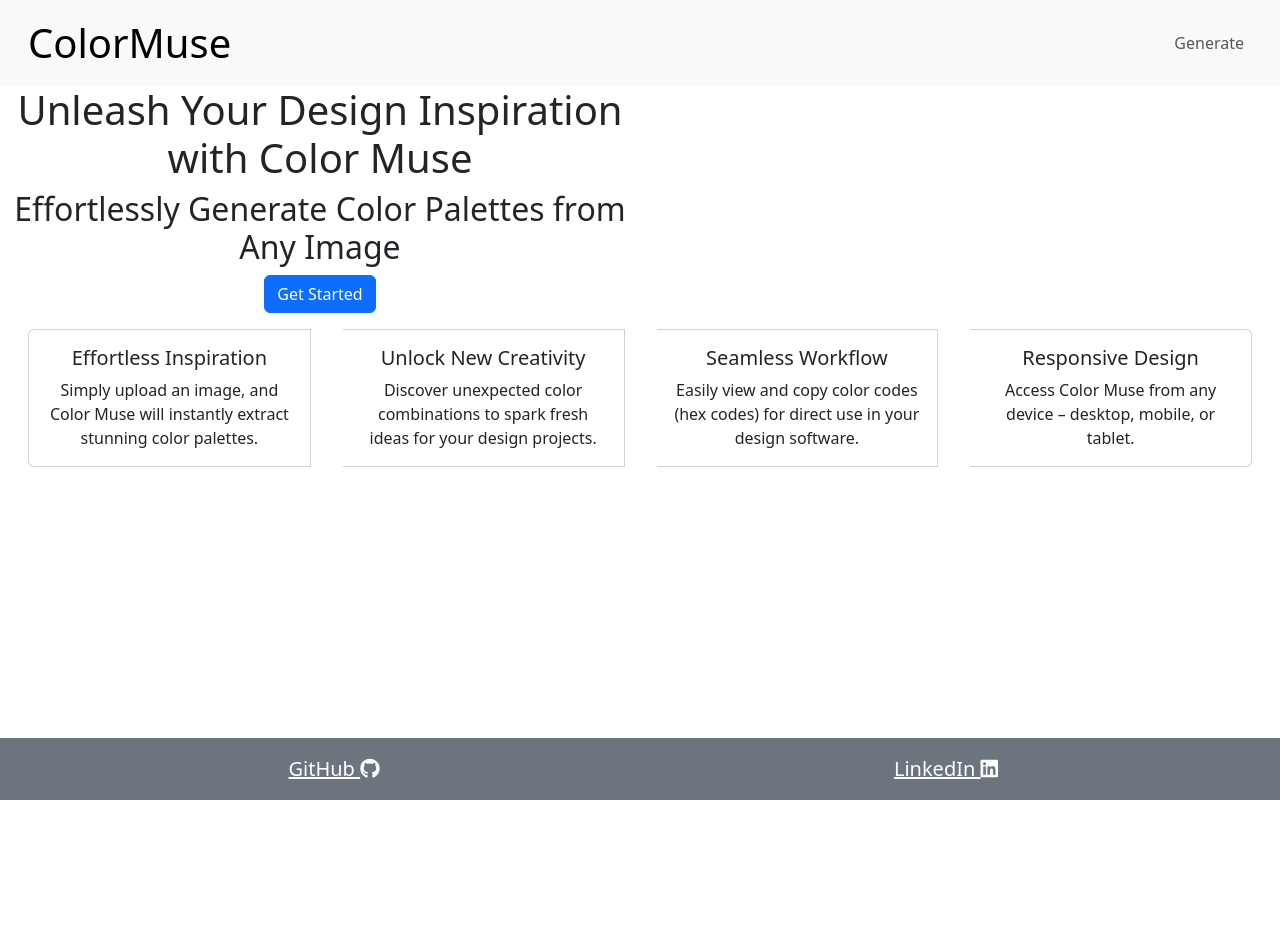
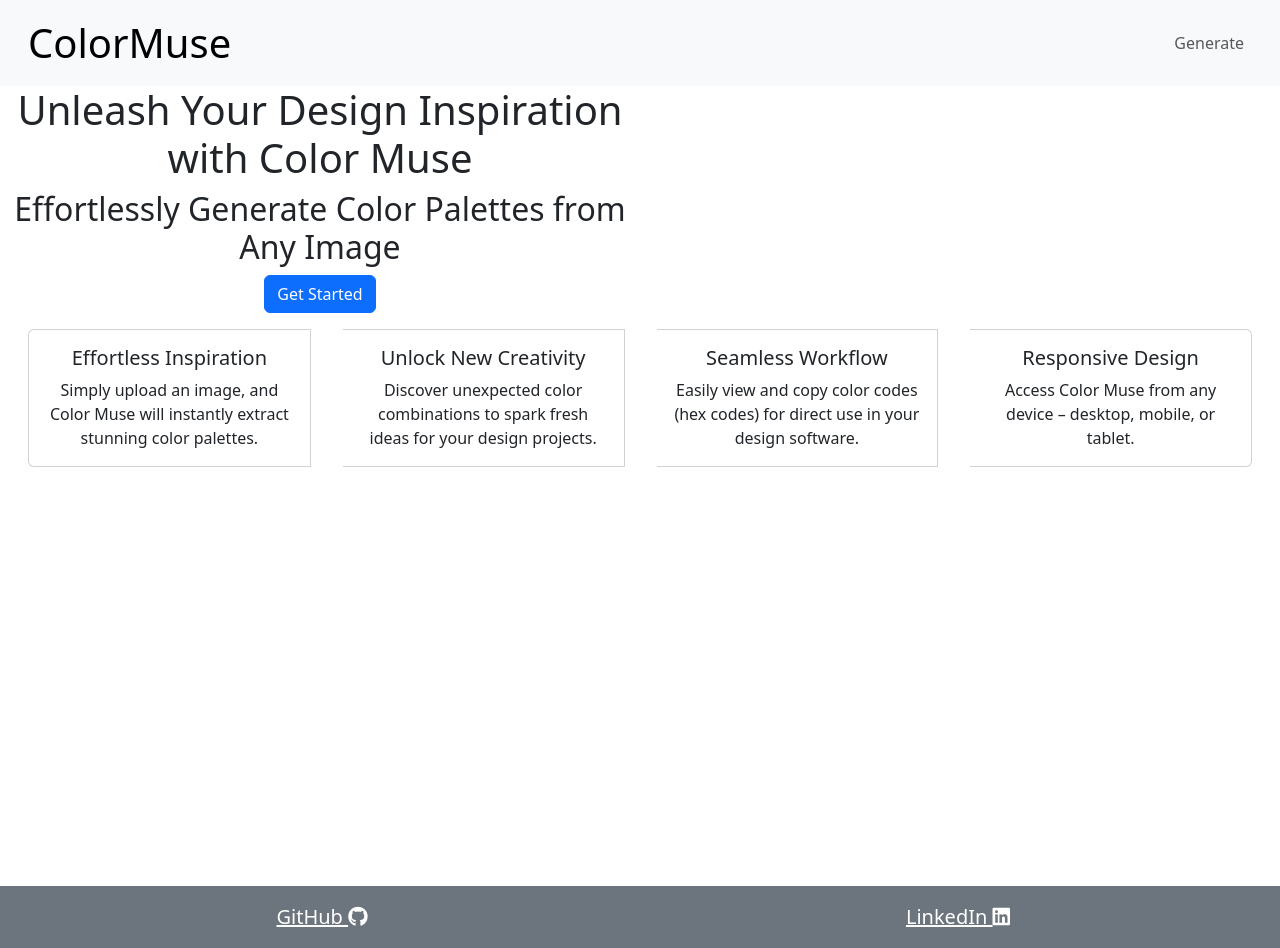
Before and after one commit to andrewcannan/ColorMuse, a React (Create React App) app in the folder client/: page / in a window 1280 px wide. Before the commit the page ends 800 px from the top, so only its background shows below. Built offline with nearby package versions, Linux system fonts and the light colour scheme.

Commit message:
make content of page always take up entire viewheight so footer is always below page

```diff
--- a/client/src/App.css
+++ b/client/src/App.css
@@ -12,3 +12,6 @@
   font-size: calc(10px + 2vmin);
   color: white;
 }
+.content {
+  min-height: 100vh;
+}
--- a/client/src/components/footer/footer.js
+++ b/client/src/components/footer/footer.js
@@ -2,8 +2,8 @@ import React from "react";
 
 const Footer = () => {
     return (
-        <div className='container-fluid fixed-bottom bg-secondary'>
-            <div className="row m-3">
+        <div className='container-fluid bg-secondary p-3'>
+            <div className="row">
                 <div className="col xs-6 fs-5"><a className="text-white" href="https://github.com/andrewcannan" target="_blank" rel="noreferrer">GitHub <i className="fa-brands fa-github"></i></a></div>
                 <div className="col xs-6 fs-5"><a className="text-white" href="https://www.linkedin.com/in/andrew-cannan/" target="_blank" rel="noreferrer">LinkedIn <i className="fa-brands fa-linkedin"></i></a></div>
             </div>
--- a/client/src/pages/home.js
+++ b/client/src/pages/home.js
@@ -2,7 +2,7 @@ import React from 'react';
 
 const Home = () => {
     return (
-        <div className='container-fluid'>
+        <div className='container-fluid content'>
             <div className='row'>
                 <div className='col-12 col-md-6'>
                     <h1>Unleash Your Design Inspiration with Color Muse</h1>
```
